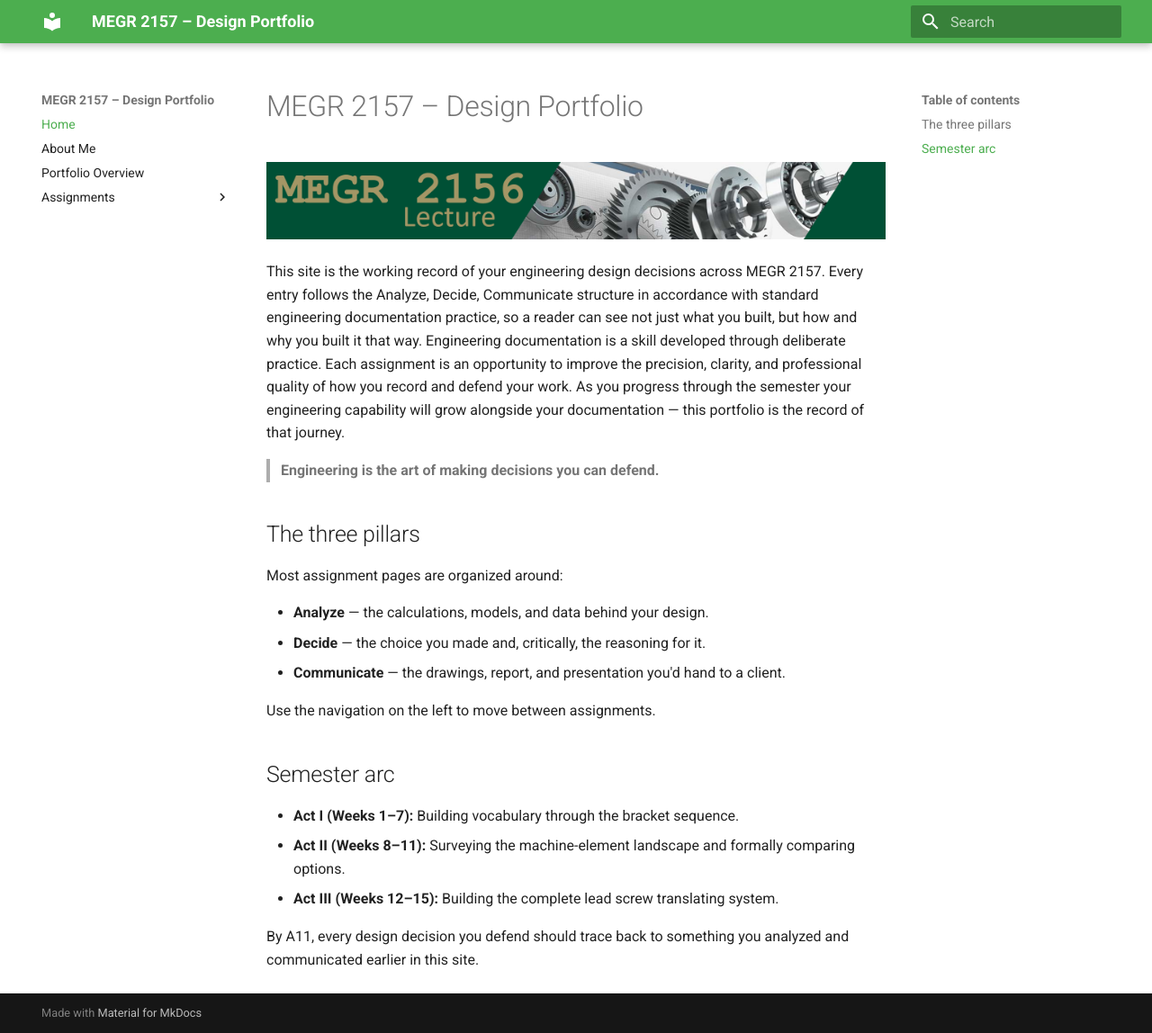
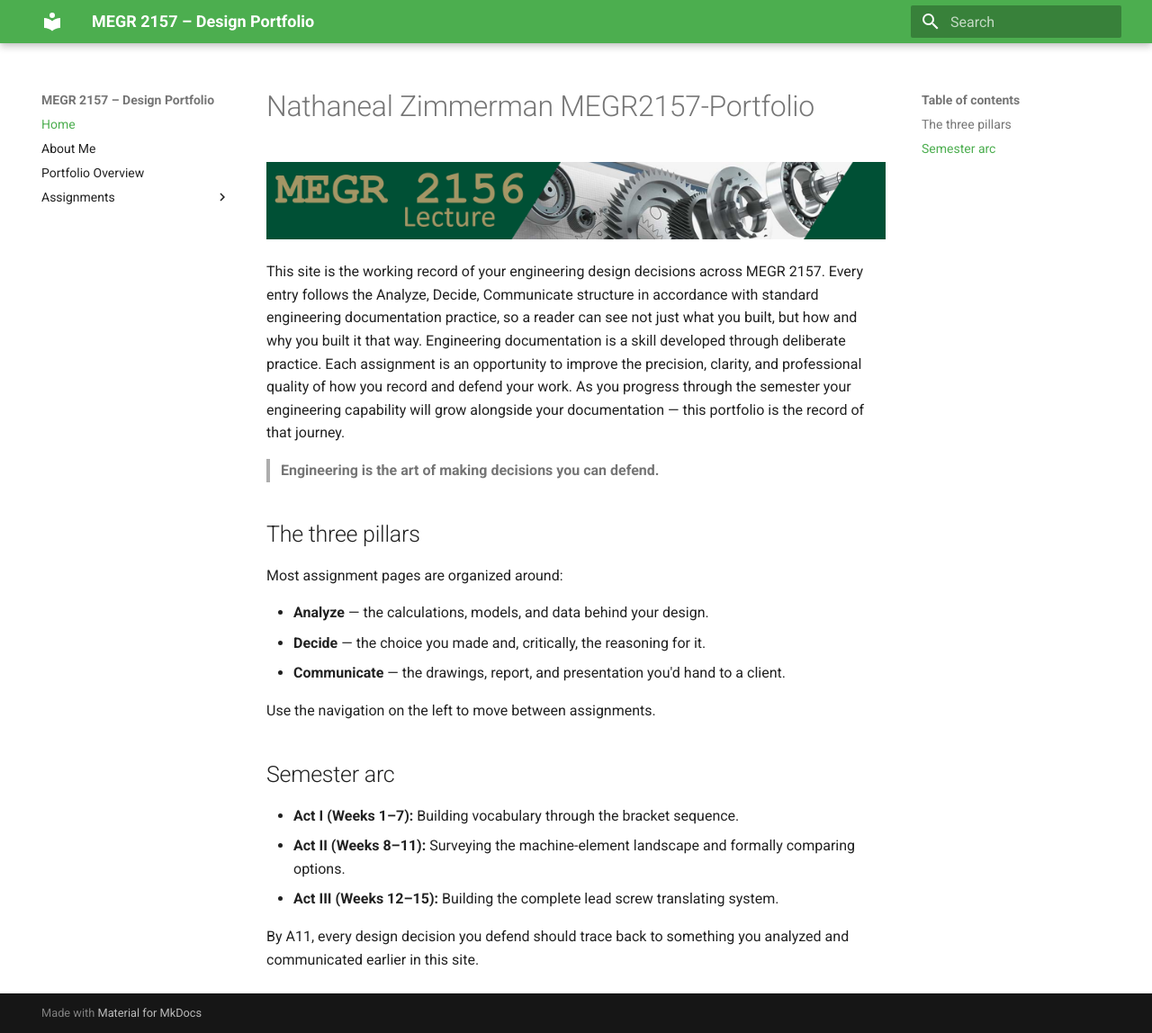
Before and after one commit to NathanZimmy/megr2156-portfolio, an MkDocs documentation site: the page built from docs/index.md, in a window 1280 px wide and 1148 px high. Shown: the whole window at 90% size. Built offline with MkDocs 1.6.1 and Material for MkDocs 9.7.7, drawn with Linux system fonts in a browser that asks for light colours.

Commit message:
initial sit setup

```diff
--- a/docs/index.md
+++ b/docs/index.md
@@ -1,4 +1,4 @@
-# MEGR 2157 – Design Portfolio
+# Nathaneal Zimmerman MEGR2157-Portfolio
 
 ![MEGR 2156-7 Title](MEGR2156title.png)
 
```
